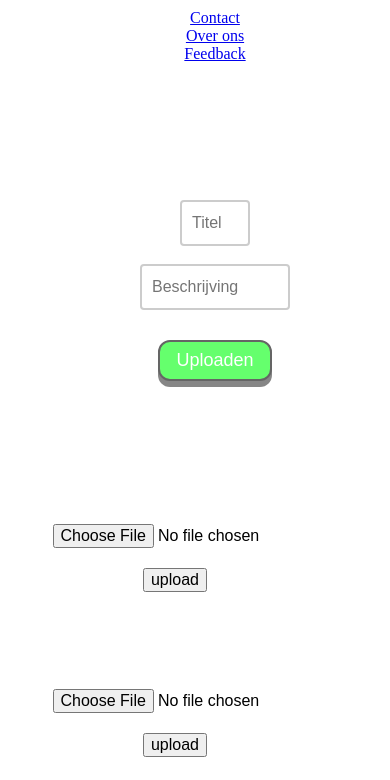
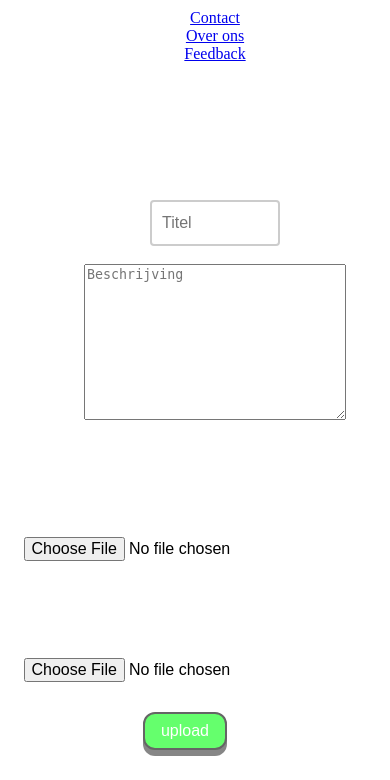
Before and after one commit to Shihua-liu/make-it-rain, a PHP site: page /video-upload/index.php in a window 390 px wide. Shown: the part 226-1006 px from the top of the page. Before the commit the page ends 983 px from the top, so only its background shows below. Run offline with PHP 8.4, Linux system fonts and the light colour scheme.

Commit message:
Upload pagina style

```diff
--- a/Inlogpagina/css/formstyle.css
+++ b/Inlogpagina/css/formstyle.css
@@ -139,3 +139,9 @@ body {
   color: white;
   font-size: x-large;
 }
+
+@media screen and (max-width: 1555px){
+  #titel{
+    display: none;
+  }
+}
--- a/Inlogpagina/signup.html
+++ b/Inlogpagina/signup.html
@@ -8,7 +8,7 @@
 </div>
 
 </div>
-<div class="signupSection" style="height: 650; top: 60%;">
+<div class="signupSection" style="height: 650; top: 50%;">
   <div class="info">
     <h2>Heeft u al een account?</h2>
     <i class="icon ion-ios-ionic-outline" aria-hidden="true"></i>
--- a/css/style.css
+++ b/css/style.css
@@ -246,3 +246,7 @@ height: 350px;
 display: flex;
 
 }
+
+#videoHref{
+  color: white;
+}
--- a/main.php
+++ b/main.php
@@ -47,8 +47,8 @@
 		 if (mysqli_num_rows($res) > 0) {
 		 	while ($video = mysqli_fetch_assoc($res)) {
 		 ?>
-	        <video src="video-upload/uploads/<?=$video['video_url']?>" controls ></video>
-            <a href="pagina/video.php?id=<?=$video['id']?>">deze video</a>
+	        <!-- <video src="video-upload/uploads/<?=$video['video_url']?>" controls ></video> -->
+            <a href="pagina/video.php?id=<?=$video['id']?>" id="videoHref">Test video</a>
 	    <?php
 	     }
 		 }else {
--- a/video-upload/css/video.css
+++ b/video-upload/css/video.css
@@ -49,7 +49,7 @@ li{
     list-style: none;
 }
 .full-form{
-    width: 1500px;
+    width: auto;
 }
 .Upload-titel{
     text-decoration: none;
@@ -76,24 +76,22 @@ li{
   }
 
 .titel:focus {
-    width: 50%;
+    width: 20%;
 }
 
 .beschrijving {
-    width: 250px;
+    width: 100%;
+    height: 150px;
+    padding: 12px 20px;
     box-sizing: border-box;
     border: 2px solid #ccc;
     border-radius: 4px;
+    background-color: #f8f8f8;
     font-size: 16px;
-    background-color: white;
-    padding: 12px 0px 12px 10px;
-    transition: all 0.6s ease-in-out;
+    resize: none;
   }
 
-.beschrijving:focus{
-    width: 80%;
-    height: 150px;
-}
+
 
 #upload-btn {
     background-color: #00ff0d;
@@ -145,11 +143,6 @@ li{
         transition: all 0.6s ease-in-out;
       }
 
-      .beschrijving:focus{
-        width: 90%;
-        height: 120px;
-    }
-
       .titel {
         width: 70px;
         box-sizing: border-box;
@@ -186,4 +179,43 @@ li{
         align-content: space-between;
         justify-content: space-around;
     }
+    .titel {
+        width: 130px;
+        box-sizing: border-box;
+        border: 2px solid #ccc;
+        border-radius: 4px;
+        font-size: 16px;
+        background-color: white;
+        padding: 12px 0px 12px 10px;
+        transition: all 0.6s ease-in-out;
+      }
+
+    .titel:focus {
+        width: 40%;
+    }
+
+    .beschrijving {
+        width: 250px;
+        box-sizing: border-box;
+        border: 2px solid #ccc;
+        border-radius: 4px;
+        font-size: 16px;
+        background-color: white;
+        padding: 12px 0px 12px 10px;
+        transition: all 0.6s ease-in-out;
+      }
 }
+
+@media screen and (max-width: 1000px){
+    .full-form{
+        margin-top: 20px;
+    }
+
+    .full-upload{
+        display: flex;
+        flex-direction: column;
+    }
+    .full-form{
+        width: 900px;
+    }
+}
--- a/video-upload/index.php
+++ b/video-upload/index.php
@@ -36,7 +36,7 @@
             </div>
         </nav>
 
-<div class="full-form">
+<div class="full-form" style="width: auto;">
     <h2 href="../main.php" class="Upload-titel">Uploaden</h2><br>
         <ul class="upload-form">
             <li>
@@ -45,29 +45,27 @@
             </li><br>
             <li>
                 <label for="beschrijving"></label>
-                <input type="text" class="beschrijving" name="beschrijving" placeholder="Beschrijving" autocomplete="off" value="" oninput="return userNameValidation(this.value)" required/>
-            </li>
-
-            <li id="center-btn">
-                <input type="submit" id="upload-btn" name="join" alt="Join" value="Uploaden"><br>
+                <textarea name="beschrijving"  placeholder="Beschrijving" autocomplete="off" id="" cols="30" rows="10"></textarea>
             </li>
         </ul>
-    </form>
 
+    <div class="full-upload" style="width: auto;">
 
-    <div class="full-upload">
         <div class="form2flex">
             <h2 class="Upload-titel2">Thumbnail</h2>
                 <form action="" method="post" enctype="multipart/form-data" class="form2">
                     <input type="file"   name="my_photo" class="form2">
-                    <input type="submit" name="submit" value="upload" class="form2">
+                    <!-- <input type="submit" name="submit" value="upload" class="form2"> -->
                 </form>
         </div>
+
         <div class="form3flex">
             <h2 class="Upload-titel2">Video</h2>
-            <form action="" method="post" enctype="multipart/form-data" class="form3">
+            <form action="upload.php" method="post" enctype="multipart/form-data" class="form3">
                 <input type="file"   name="my_video" class="form3">
-                <input type="submit" name="submit" value="upload" class="form3">
+                <li id="center-btn">
+                    <input type="submit" name="submit" value="upload" class="form3"id="upload-btn"><br>
+                </li>
             </form>
         </div>
     </div>
```
Also changed, not shown: css/videoStyle.css (+6 -3 lines), pagina/video.php (+9 -8 lines), 7 other files.
